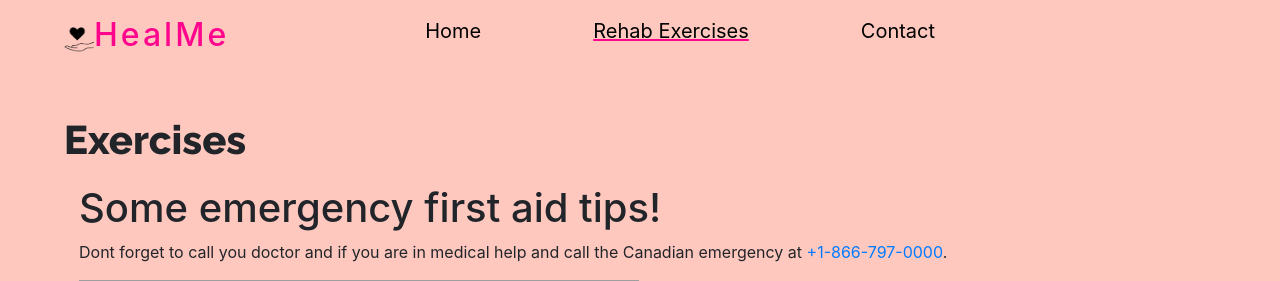
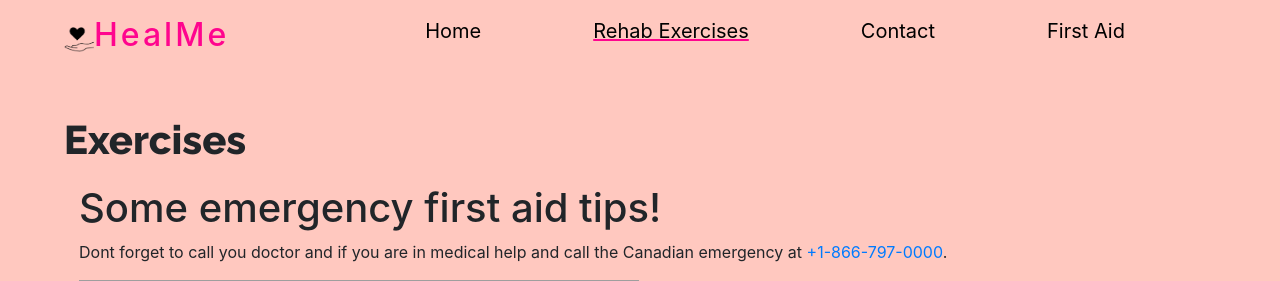
Before and after one commit to ReshmaShaji245/Heal-Me, a Flask app: template templates/firstaid.html in a window 1280 px wide. Shown: the top 281 px of the page. Run offline with Flask 2, Linux system fonts and the light colour scheme; the template is opened without the code that fills it, so the values that code supplies are empty; some libraries are stand-ins or nearby versions; grey boxes are pictures that could not be loaded.

Commit message:
Update firstaid.html

```diff
--- a/templates/firstaid.html
+++ b/templates/firstaid.html
@@ -43,6 +43,7 @@
                 <li class="nav-item"><a class="nav-link " href="/">Home</a></li>
                 <li class="nav-item"><a class="nav-link active" href="/exercises">Rehab Exercises</a></li>
                 <li class="nav-item"><a class="nav-link" href="/contact">Contact</a></li>
+                <li class="nav-item"><a class="nav-link" href="#container videos">First Aid</a></li>
 
             </ul>
             <div class="mobile-menu dropdown">
```
